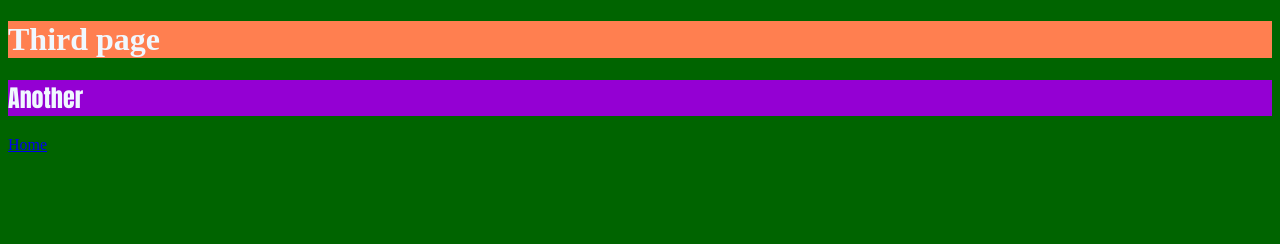
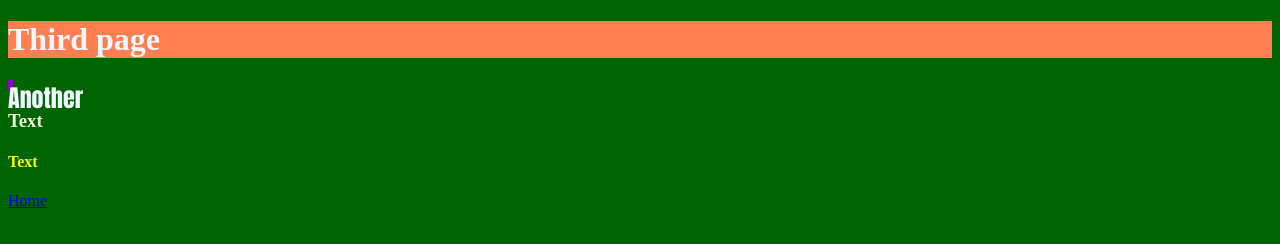
Before and after one commit to jdmar3-comp426/a01-saadtajwar, a website: page thirdpage.html in a window 1280 px wide. Drawn offline with Linux system fonts and the light colour scheme.

Commit message:
More CSS

```diff
--- a/styles.css
+++ b/styles.css
@@ -12,6 +12,8 @@ h2 {
     background-color: #0000ff;
     background: #0000ff;
     border: 10px blue;
+    width: 5px;
+    height: 10px;
 }
 
 h1:hover {
@@ -25,3 +27,23 @@ h1:hover {
 #thirdh2 {
     background-color: darkviolet;
 }
+
+h2:hover {
+    color:black;
+}
+
+p:hover {
+    color: black;
+}
+
+body:hover {
+    color: black;
+}
+
+h3 {
+    color: beige;
+}
+
+h4 {
+    color: yellow;
+}
--- a/thirdpage.html
+++ b/thirdpage.html
@@ -7,6 +7,8 @@
     <body>
         <h1 class="thirdpage">Third page</h1>
         <h2 id="thirdh2">Another</h2>
+        <h3>Text</h3>
+        <h4>Text</h4>
         <a href="index.html">Home</a>
     </body>
 </html>
```
